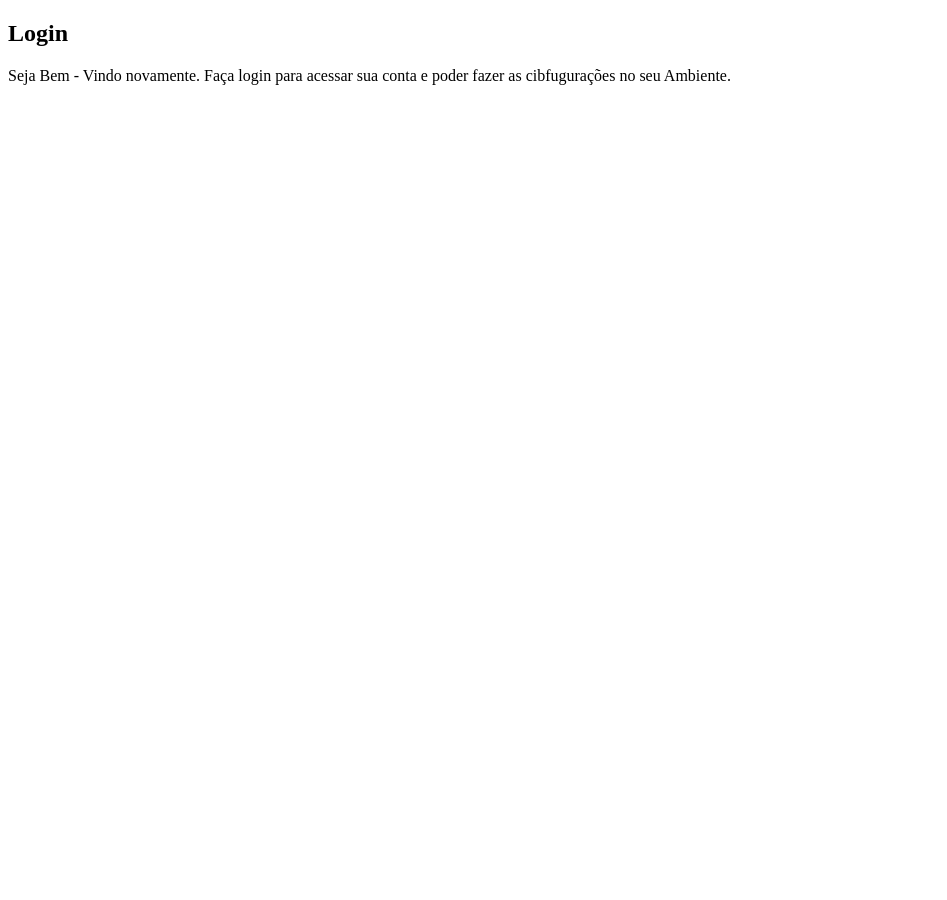
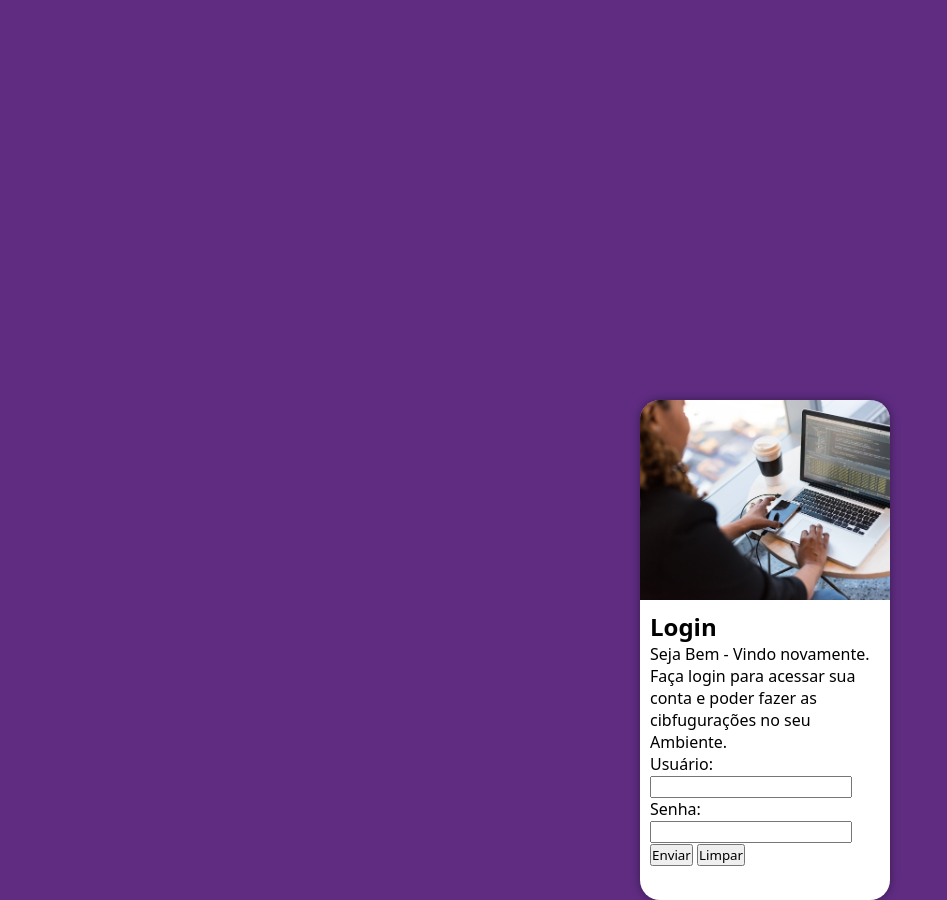
Before and after one commit to Iago-Code/projeto-login, a plain HTML site: page index.html in a window 1280 px wide. Shown: the whole page, without its empty margins (0-947 px from the left). Before the commit the page ends 800 px from the top, so only its background shows below. Drawn offline with Linux system fonts and the light colour scheme.

Commit message:
login atualizado

```diff
--- a/estilos/style.css
+++ b/estilos/style.css
@@ -4,3 +4,46 @@ Paleta de Cores
 Verde #49a09d
 Lilás #5f2c82
 */
+
+*{
+    font-family: system-ui, -apple-system, BlinkMacSystemFont, 'Segoe UI', Roboto, Oxygen, Ubuntu, Cantarell, 'Open Sans', 'Helvetica Neue', sans-serif;
+    padding: 0px;
+    margin: 0px;
+}
+
+body,html {
+    background-color:#5f2c82 ;
+     height: 100vh;
+     width: 100vw;
+}
+
+main {
+    position: relative;
+    height: 100vh;
+}
+
+#login {
+    position: absolute;
+    top: 50%;
+    left: 50%;
+    transform: translate(-50% -50%);
+    overflow: hidden;
+    background-color: white;
+    width: 250px;
+    height: 500px;
+    border-radius: 20px;
+    box-shadow: 0px 0px 10px rgba(0, 0, 0, 0.404);
+}
+
+#login > #imagem {
+    display: block;
+    background: #5f2c82 url(../imagens/pexels-christina-morillo-médio.jpg) no-repeat;
+    background-size: cover;
+   height: 200px;
+}
+
+#login >#formulario {
+    display: block;
+    padding: 10px;
+
+}
--- a/index.html
+++ b/index.html
@@ -19,10 +19,23 @@
 <p>Seja Bem - Vindo novamente. Faça login
     para acessar sua conta e poder fazer
     as cibfugurações no seu Ambiente.
-    <form action="login.php" method="post">
-        <label
-    </form>
+    <form action="login.php" method="post"></form>
 </p>
+
+<p>
+<label for="usuario">
+    Usuário: <input type="text" name="usuario" id="iusuario">
+</label>
+</p>
+
+<p>
+<label>
+    Senha:<input type="password" name="senha" id="isuario">
+</label>
+<p>
+
+    <input type="submit" value="Enviar">
+    <input type="reset" value="Limpar">
     </div>
 
  </section>
```
